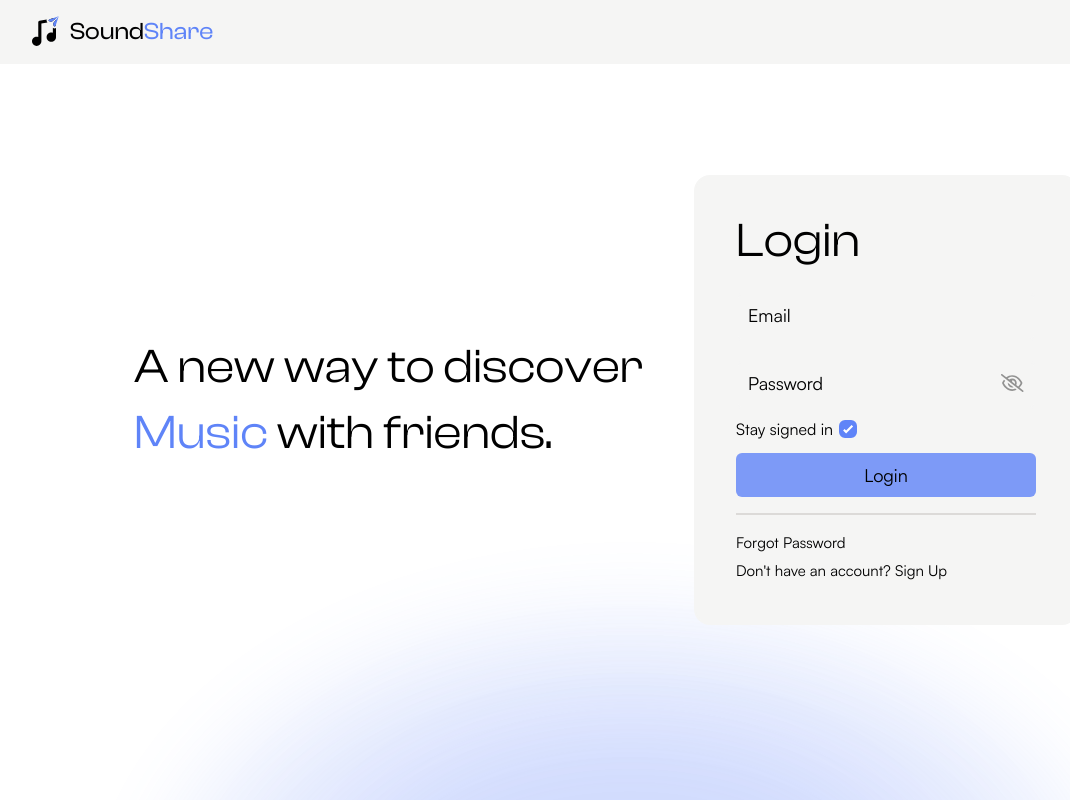
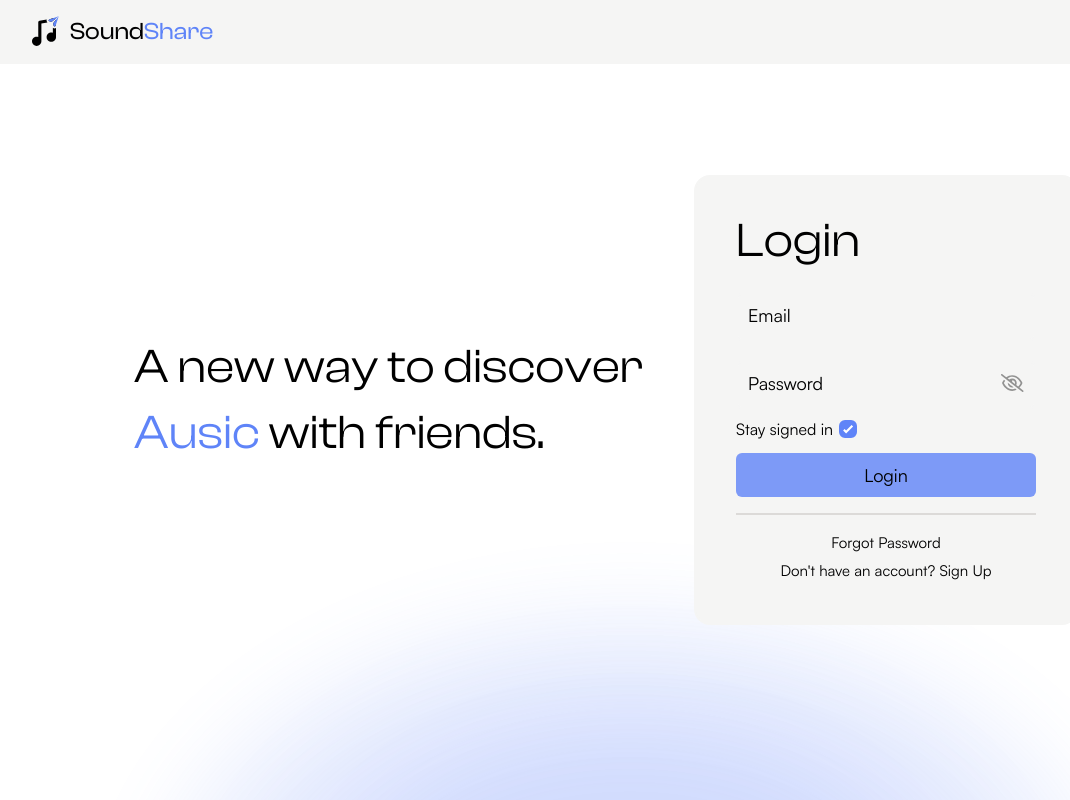
Before and after one commit to soundshareapp/web-app, a Vue app: page /login in a window 1280 px wide. Shown: the whole page, without its empty margins (10-1080 px from the left). Built offline with nearby package versions, Linux system fonts and the light colour scheme.

Commit message:
added animation

```diff
--- /dev/null
+++ b/src/components/TypewriterText.vue
@@ -0,0 +1,65 @@
+<script setup lang="ts">
+import { onMounted, ref } from 'vue';
+
+const props = defineProps<{
+  words: Array<string>
+}>();
+
+const currentText = ref("");
+
+let i = 0, j=0;
+
+const shuffle = async () => {
+  if (i > 4) i = 0;
+
+  currentText.value = "";
+  let currentWord = props.words[i];
+
+  console.log(currentWord);
+
+  j=0;
+  await addChar(currentWord);
+
+  i++;
+}
+
+function addChar(text:string) {
+  if (j < text.length) {
+    setTimeout(() => { addChar(text) }, 250)
+    currentText.value += text.charAt(j);
+    j++
+  }
+}
+
+onMounted(() => {
+  shuffle();
+  setInterval(shuffle, 5000);
+})
+</script>
+
+
+<template>
+  <span class="text-accent-500 typewriter-container">
+    <TransitionGroup name="fade" tag="span">
+      <span v-for="(char, index) in currentText" :key="index" class="inline-block">
+        {{ char }}
+      </span>
+    </TransitionGroup>
+  </span>
+</template>
+
+<style>
+
+.fade-enter-active, .fade-leave-active {
+  transition: transform 300ms ease, opacity 300ms ease, font-size 500ms ease;
+}
+
+.fade-enter-from, .fade-leave-to {
+  font-size: 0;
+  opacity: 0;
+}
+
+.fade-enter-to, .fade-leave-from {
+  opacity: 1;
+}
+</style>
--- a/src/views/LoginView.vue
+++ b/src/views/LoginView.vue
@@ -2,7 +2,8 @@
 import LoginPageGlow from '@/components/LoginPageGlow.vue';
 import DynamicLogo from '../components/DynamicLogo.vue';
 
-import {ref} from 'vue';
+import { ref } from 'vue';
+import TypewriterText from '@/components/TypewriterText.vue';
 
 const showPassword = ref(false);
 const staySignedIn = ref(true);
@@ -28,23 +29,30 @@ const staySignedIn = ref(true);
         <input :type='showPassword ? "text" : "password"' placeholder="⬤⬤⬤⬤⬤⬤⬤⬤">
         <div>Password</div>
         <button class="showpassword" @click="showPassword = !showPassword">
-          <font-awesome-icon :show="showPassword" :icon="showPassword? 'fa-regular fa-eye' : 'fa-regular fa-eye-slash' " />
+          <font-awesome-icon :show="showPassword"
+            :icon="showPassword ? 'fa-regular fa-eye' : 'fa-regular fa-eye-slash'" />
         </button>
       </label>
       <label class="text-base mt-1 h-6 flex items-center gap-1.5 w-fit">
         Stay signed in
         <input type="checkbox" class="staySignedIn" v-model="staySignedIn">
       </label>
-      <button class="loginButton p-2 bg-accent-500 bg-opacity-80 rounded-md text-lg mt-2 hover:brightness-110 active:scale-95 transition-[transform,filter]">
+      <button
+        class="loginButton p-2 bg-accent-500 bg-opacity-80 rounded-md text-lg mt-2 hover:brightness-110 active:scale-95 transition-[transform,filter]">
         Login
       </button>
       <div class="divider h-[2px] w-full bg-stone-500 bg-opacity-20 my-3"></div>
-      <div>Forgot Password</div>
-      <div>Don't have an account? Sign Up</div>
+      <div
+        class="hover:text-accent-500 hover:underline cursor-pointer transition-[transform,color] text-center active:scale-95">
+        Forgot Password</div>
+      <div
+        class="hover:text-accent-500 hover:underline cursor-pointer transition-[transform,color] text-center active:scale-95">
+        Don't have an account? Sign Up</div>
     </div>
-    <div class="promo absolute hidden text-5xl leading-snug font-['ClashDisplay-Variable'] xl:flex flex-col left-36 top-1/2 -translate-y-1/2">
+    <div
+      class="promo absolute hidden text-5xl leading-snug font-['ClashDisplay-Variable'] xl:flex flex-col left-36 top-1/2 -translate-y-1/2">
       <h1>A new way to discover</h1>
-      <h1> <span class="text-accent-500">Music</span> with friends.</h1>
+      <h1><TypewriterText :words="['Music', 'Artists', 'Genres', 'Albums', 'Playlists']" /> with friends.</h1>
     </div>
     <LoginPageGlow />
   </div>
@@ -52,21 +60,25 @@ const staySignedIn = ref(true);
 
 <style>
 .navbar {
-  @apply fixed left-0 top-0 w-full h-16 bg-stone-100 dark:bg-black z-50 flex items-center px-8 py-2;
+  @apply fixed left-0 top-0 w-full h-16 bg-stone-100 dark:bg-black z-50 flex items-center justify-center sm:justify-start px-8 py-2;
 }
+
 .left {
   @apply flex items-center;
 }
+
 .appName,
 .appName span {
   font-family: 'ClashDisplay-Variable';
   font-weight: 450;
 }
+
 .login-container {
   @apply select-none p-10 absolute w-full sm:w-96 right-1/2 lg:right-48 top-1/2 flex flex-col gap-1 lg:translate-x-0 translate-x-1/2 -translate-y-1/2 sm:bg-stone-100 sm:dark:bg-stone-950 bg-opacity-30 border-stone-100 sm:border-2 border-opacity-10 rounded-2xl;
 }
 
-input[type="text"], input[type="password"] {
+input[type="text"],
+input[type="password"] {
   @apply text-lg box-border w-full py-2 px-3 bg-stone-100 dark:bg-stone-950 bg-opacity-30 border-stone-100 border-2 border-opacity-10 rounded-md transition-colors;
 }
 
@@ -75,7 +87,8 @@ input::placeholder {
   opacity: 0;
 }
 
-input:focus, input:hover {
+input:focus,
+input:hover {
   @apply outline-none border-accent-500 border-opacity-90;
 }
 
@@ -95,23 +108,27 @@ label div {
   transition: transform 250ms, color 250ms;
 }
 
-label input:focus + div {
+label input:focus+div {
   @apply text-accent-500;
   transform: translate(-0.8rem, -2rem) scale(80%);
 }
-label input:not(:placeholder-shown) + div {
+
+label input:not(:placeholder-shown)+div {
   transform: translate(-0.8rem, -2rem) scale(80%);
 }
 
 .showpassword {
   @apply absolute right-3 top-2 w-6 h-6;
 }
+
 .showpassword svg {
   @apply opacity-40 transition-opacity;
 }
+
 .showpassword svg[show="true"] {
   @apply opacity-90;
 }
+
 .showpassword:hover svg {
   @apply opacity-60;
 }
@@ -134,6 +151,4 @@ input[type="checkbox"]:checked::before {
   @apply scale-100;
 
 }
-
-
 </style>
```
